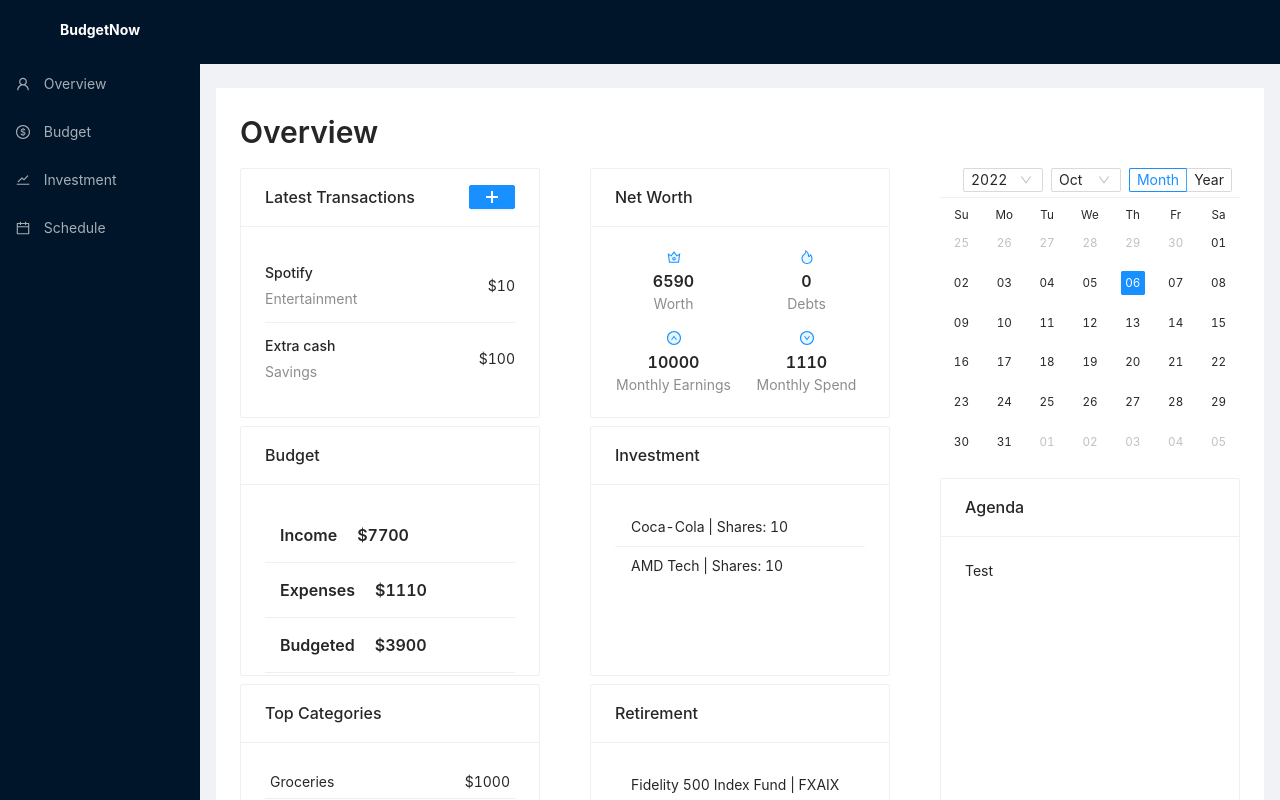
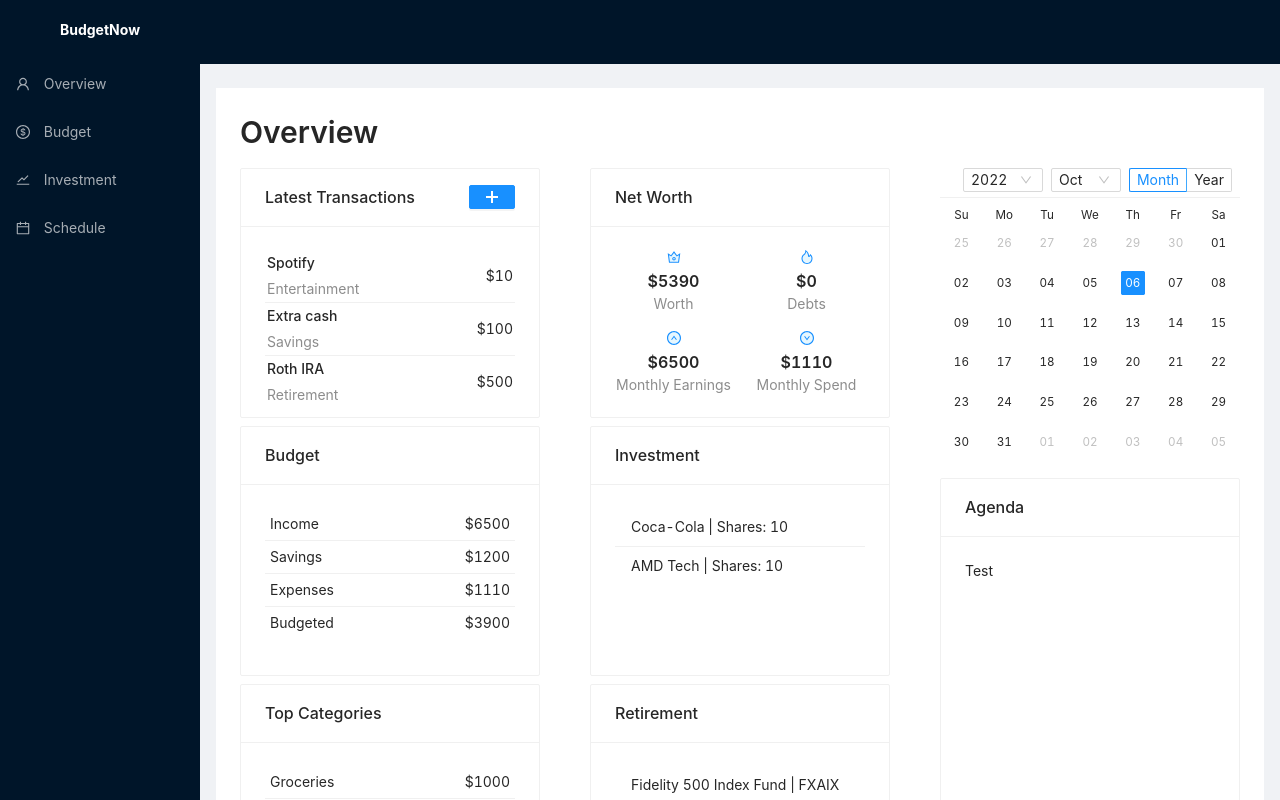
Before and after one commit to DavidHughesJr/budgetnow, a React (Create React App) app: page / in a window 1280 px wide. Shown: the top 800 px of the page. Built offline with nearby package versions, Linux system fonts and the light colour scheme.

Commit message:
overview section update

```diff
--- a/src/components/pages/Overview.jsx
+++ b/src/components/pages/Overview.jsx
@@ -29,21 +29,25 @@ const Overview = () => {
 
 
     const totals = [
-        { budget: budget.reduce((acc, arr) => acc + arr.amount, 0) },
+        { budget: budget[0].amount + budget[1].amount },
+        { savings: budget[2].amount + budget[3].amount },
         { categories: categories.reduce((acc, arr) => acc + arr.limit, 0) },
         { transactions: transactions.reduce((acc, arr) => acc + arr.cost, 0) }
     ]
     const netWorth = [
-        { icon: <CrownTwoTone />, amount: (totals[0].budget) - totals[2].transactions, text: 'Worth' },
+        { icon: <CrownTwoTone />, amount: (totals[0].budget) - totals[3].transactions, text: 'Worth' },
         { icon: <FireTwoTone />, amount: 0, text: 'Debts' },
-        { icon: <UpCircleTwoTone />, amount: 10000, text: 'Monthly Earnings' },
-        { icon: <DownCircleTwoTone />, amount: totals[2].transactions, text: 'Monthly Spend' },
+        { icon: <UpCircleTwoTone />, amount: totals[0].budget, text: 'Monthly Earnings' },
+        { icon: <DownCircleTwoTone />, amount: totals[3].transactions, text: 'Monthly Spend' },
     ]
     const budgetOverview = [
         { text: 'Income', amount: totals[0].budget },
-        { text: 'Expenses', amount: totals[2].transactions },
-        { text: 'Budgeted', amount: totals[1].categories },
+        { text: 'Savings', amount: totals[1].savings },
+        { text: 'Expenses', amount: totals[3].transactions },
+        { text: 'Budgeted', amount: totals[2].categories },
     ]
+
+
 
     return (
         <>
@@ -56,9 +60,9 @@ const Overview = () => {
                     <Space direction='vertical'>
                         <Card className='card-medium' title="Latest Transactions" hoverable={true} extra={<Button onClick={handlePopup} type="primary" size="small"> <PlusOutlined /> </Button>}>
                             <List itemLayout="horizontal"
-                                dataSource={transactions.slice(transactions.length - 2).reverse()}
+                                dataSource={transactions.slice(transactions.length - 3).reverse()}
                                 renderItem={item => (
-                                    <List.Item>
+                                    <List.Item style={{padding: 2}}>
                                         <List.Item.Meta
                                             title={item.name}
                                             description={item.category}
@@ -69,19 +73,15 @@ const Overview = () => {
                             />
                         </Card>
                         <Card className='card-medium' title="Budget" hoverable={true}>
-                            {
-                                budgetOverview?.map(({ text, amount }) => (
-                                    <>
-                                        <div className='flex-between'>
-                                            <List.Item style={{ padding: 5 }}>
-                                                <Title level={5} style={{ margin: 10 }}> {text} </Title>
-                                                <Title level={5} style={{ margin: 10 }}> ${amount} </Title>
-                                            </List.Item>
-                                        </div>
-                                        <Divider style={{ margin: 0 }} />
-                                    </>
-                                ))
-                            }
+                        <List itemLayout="horizontal"
+                                dataSource={budgetOverview}
+                                renderItem={({text, amount}) => (
+                                    <List.Item style={{ padding: 5 }}>
+                                        <Text> {text}</Text>
+                                        <Text> ${amount}</Text>
+                                    </List.Item>
+                                )}
+                            />
                         </Card>
                         <Card className='card-small' title="Top Categories" hoverable={true} >
                             <List itemLayout="horizontal"
@@ -104,7 +104,7 @@ const Overview = () => {
                                             <div className='net-worth-overview'>
                                                 {icon}
                                                 <div>
-                                                    <Title level={5} style={{ margin: 0 }}> {amount} </Title>
+                                                    <Title level={5} style={{ margin: 0 }}> ${amount} </Title>
                                                     <Text type='secondary'> {text}  </Text>
                                                 </div>
                                             </div>
```
